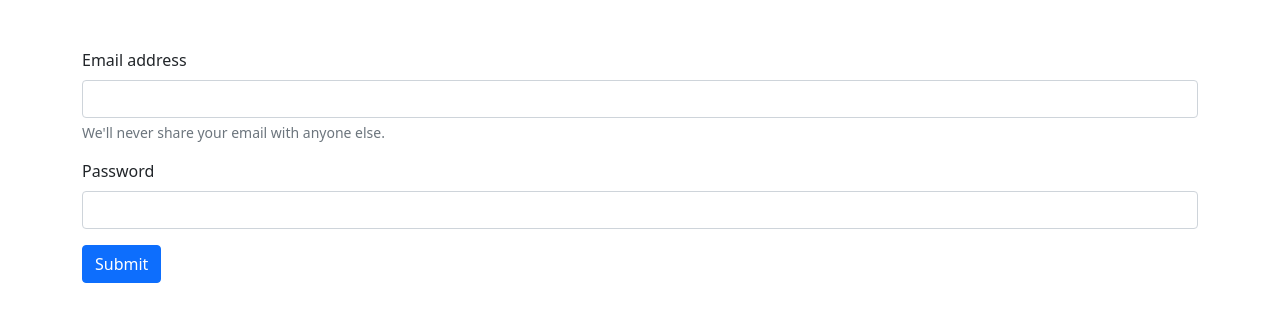
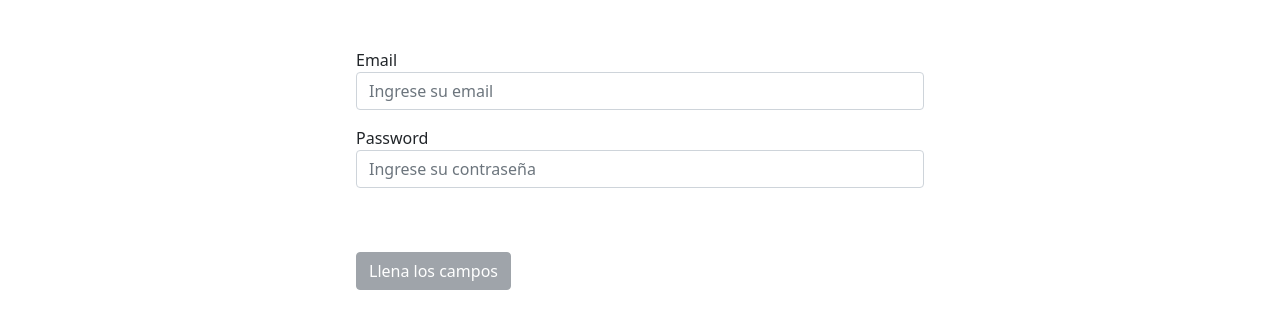
Before and after one commit to balin-sv/manual-counter, a Vue app: page /login in a window 1280 px wide. Shown: the top 328 px of the page. Built offline with nearby package versions, Linux system fonts and the light colour scheme.

Commit message:
add login form

```diff
--- a/src/components/ConnectionState.vue
+++ /dev/null
@@ -1,17 +0,0 @@
-<template>
-  <p>State: {{ connected }}</p>
-</template>
-
-<script>
-import { state } from "@/socket";
-
-export default {
-  name: "ConnectionState",
-
-  computed: {
-    connected() {
-      return state.connected;
-    },
-  },
-};
-</script>
--- /dev/null
+++ b/src/components/Form.vue
@@ -0,0 +1,107 @@
+<template>
+  <form @submit.prevent="test">
+    <div class="form-group row w-50 m-auto">
+      <div v-for="(field, i) in formData" class="mb-3">
+        <label :key="i">{{ field.label }}</label>
+        <component
+          :key="i"
+          :id="i"
+          :is="field.tag"
+          :type="field.type"
+          :value="field.value"
+          @input="field.value = $event.target.value"
+          :placeholder="field.placeholder"
+          :name="field.name"
+          :class="[
+            'form-control m-auto',
+            field.errorMsg
+              ? 'is-invalid'
+              : field.value && !field.errorMsg
+              ? 'is-valid'
+              : '',
+          ]"
+        />
+        <small class="text-danger">{{ field.errorMsg }}</small>
+      </div>
+      <div class="mb-1 mt-5">
+        <button
+          type="submit"
+          :class="[
+            'btn',
+            isFormChecked ? 'btn-primary' : 'btn-secondary disabled',
+          ]"
+        >
+          {{ !isFormChecked ? "Llena los campos" : "Log in" }}
+        </button>
+      </div>
+    </div>
+  </form>
+</template>
+<script setup>
+import { useAuthStore } from "@/stores/auth-store.js";
+import { useRouter } from "vue-router";
+import { ref, onMounted, computed, watch } from "vue";
+import axios from "axios";
+
+const props = defineProps({
+  formModel: {
+    type: Object,
+    required: true,
+  },
+});
+const emit = defineEmits(["submit"]);
+
+const formData = computed(() => props.formModel);
+
+watch(
+  () => formData.value,
+  (newVal, prevVal) => {
+    for (const key in newVal) {
+      if (newVal[key].value == null) {
+        continue;
+      } else if (newVal[key].value && newVal.rules !== null) {
+        !newVal[key].rules.pattern.value.test(newVal[key].value)
+          ? (formData.value[key].errorMsg =
+              formData.value[key].rules.pattern.message)
+          : (formData.value[key].errorMsg = null);
+      } else {
+        formData.value[key].errorMsg = null;
+      }
+    }
+  },
+  { deep: true }
+);
+
+const isFormChecked = computed(() => {
+  let res;
+  if (formData.value == null) {
+    res = false;
+  } else {
+    let count = 0;
+    for (const key in formData.value) {
+      if (!formData.value[key].errorMsg && formData.value[key].value) {
+        count++;
+      }
+    }
+    count == Object.keys(formData.value).length ? (res = true) : (res = false);
+  }
+  return res;
+});
+
+const test = async () => {
+  const payload = {};
+  for (const key in formData.value) {
+    formData.value[key].isPayload
+      ? (payload[key] = formData.value[key].value)
+      : null;
+  }
+
+  console.log(`${payload.email}:${payload.password}:IKLAB005`);
+
+  //   const codeString = btoa(
+  //     `${payload.email.value}:${payload.password.value}:IKLAB005`
+  //   );
+
+  emit("submit", payload.email, payload.password);
+};
+</script>
--- a/src/pages/Home.vue
+++ b/src/pages/Home.vue
@@ -3,44 +3,44 @@
     <h1>Home</h1>
     <button @click="test">+</button>
   </div>
-  <ConnectionState />
 </template>
 <script setup>
-import ConnectionState from "@/components/ConnectionState.vue";
+import { socket } from "@/socket";
 import axios from "axios";
+import { onMounted } from "vue";
 import { useAuthStore } from "@/stores/auth-store";
 const authStore = useAuthStore();
 
 const test = () => {
-  console.log("+1");
-  console.log(authStore.getUserToken());
-
-  https: axios
-    .post(
-      `https://ikcount.com/iklab/ikcount/api/livecommand?atoken=${authStore.getUserToken()}`,
-      {
-        type: "manual-add",
-        quantity: 1,
-        client: "DEMO001",
-        location: "DEMO001A1L1",
-        macaddress: "DEMO001A1L1Z1MC2",
-        username: "Y2xpY2tlcjIuZGVtbw==",
-        email: "Y2xpY2tlcjIuZGVtby5pa2NvdW50QGlrbGFiLmNs",
-      },
-      {
-        headers: {
-          "Content-Type": "application/json",
-        },
-      }
-    )
-    .then((result) => {
-      if (result) {
-        console.log(result.data);
-      } else {
-      }
-    })
-    .catch((error) => {
-      console.log(error);
-    });
+  // console.log(authStore.getUserToken());
+  // axios
+  //   .post(
+  //     `https://ikcount.com/iklab/ikcount/api/livecommand?atoken=${authStore.getUserToken()}`,
+  //     {
+  //       type: "manual-add",
+  //       quantity: 1,
+  //       client: "DEMO001",
+  //       location: "DEMO001A1L1",
+  //       macaddress: "DEMO001A1L1Z1MC2",
+  //       username: "Y2xpY2tlcjIuZGVtbw==",
+  //       email: "Y2xpY2tlcjIuZGVtby5pa2NvdW50QGlrbGFiLmNs",
+  //     },
+  //     {
+  //       headers: {
+  //         "Content-Type": "application/json",
+  //       },
+  //     }
+  //   )
+  //   .then((result) => {
+  //     if (result) {
+  //       console.log(result.data);
+  //     } else {
+  //     }
+  //   })
+  //   .catch((error) => {
+  //     console.log(error);
+  //   });
+  // console.log("+1");
+  socket.connect();
 };
 </script>
--- a/src/pages/Login.vue
+++ b/src/pages/Login.vue
@@ -1,43 +1,52 @@
 <template>
-  <form class="container" @submit.prevent="login">
-    <div class="mb-3">
-      <label for="exampleInputEmail1" class="form-label">Email address</label>
-      <input
-        v-model="email"
-        type="email"
-        class="form-control"
-        id="exampleInputEmail1"
-        aria-describedby="emailHelp"
-      />
-      <div id="emailHelp" class="form-text">
-        We'll never share your email with anyone else.
-      </div>
-    </div>
-    <div class="mb-3">
-      <label for="exampleInputPassword1" class="form-label">Password</label>
-      <input
-        v-model="password"
-        type="password"
-        class="form-control"
-        id="exampleInputPassword1"
-      />
-    </div>
-    <button type="submit" class="btn btn-primary">Submit</button>
-  </form>
+  <Form :formModel="formModel" @submit="submit" />
 </template>
 <script setup>
+import Form from "@/components/Form.vue";
 import { ref, onMounted } from "vue";
 import { useAuthStore } from "@/stores/auth-store.js";
 import { useRouter } from "vue-router";
 
 const authStore = useAuthStore();
 const router = useRouter();
-const password = ref("");
-const email = ref("");
+;
 
-const login = async () => {
-  console.log(email.value, password.value);
-  const res = await authStore.logIn(email.value, password.value);
+const formModel = ref({
+  email: {
+    tag: "input",
+    type: "text",
+    placeholder: "Ingrese su email",
+    label: "Email",
+    value: null,
+    rules: {
+      pattern: {
+        value: /^(?!\s*$).+/,
+        message: "Ingrese un nombre válido",
+      },
+    },
+    errorMsg: null,
+    isPayload: true,
+  },
+  password: {
+    tag: "input",
+    type: "password",
+    placeholder: "Ingrese su contraseña",
+    label: "Password",
+    value: null,
+    rules: {
+      pattern: {
+        value: /^(?!\s*$).+/,
+        message: "Ingrese una contraseña válida",
+      },
+    },
+    errorMsg: null,
+    isPayload: true,
+  },
+});
+
+const submit = async (email, password) => {
+  const codeString = btoa(`${email}:${password}:IKLAB005`);
+  const res = await authStore.logIn(codeString);
   res ? router.push("/") : console.log("fail");
 };
 </script>
--- a/src/socket.js
+++ b/src/socket.js
@@ -9,15 +9,12 @@ export const state = reactive({
   barEvents: [],
 });
 
-// "undefined" means the URL will be computed from the `window.location` object
-const URL =
-  process.env.NODE_ENV === "production"
-    ? undefined
-    : `https://ikcount.com/live?atoken=${authStore.getUserToken()}`;
+const URL = `https://ikcount.com/live?atoken=${authStore.getUserToken()}`;
 
 export const socket = io(URL);
 
 socket.on("connect", () => {
+  console.log("Connected to socket.io server");
   state.connected = true;
 });
 
@@ -25,7 +22,7 @@ socket.on("disconnect", () => {
   state.connected = false;
 });
 
-socket.on("foo", (...args) => {
+socket.on("summary", (...args) => {
   state.fooEvents.push(args);
 });
 
--- a/src/stores/auth-store.js
+++ b/src/stores/auth-store.js
@@ -10,20 +10,16 @@ export const useAuthStore = defineStore("auth", {
     getUserToken() {
       return this.accessToken;
     },
-    getUser() {
-      return this.user;
-    },
-    logIn(payload) {
+    logIn(codeString) {
       return new Promise((resolve, reject) => {
         axios
           .post("https://ikcount.com/iklab/api/login", {
-            auth: "Y2xpY2tlcjIuZGVtbzpURVNULjIwMjIjOklLTEFCMDA1",
+            auth: codeString,
             privilegesDetail: true,
           })
           .then((result) => {
             if (result) {
               this.accessToken = result.data.access_token;
-              console.log(this.accessToken);
               resolve(true);
             } else {
               resolve(false);
@@ -35,13 +31,6 @@ export const useAuthStore = defineStore("auth", {
           });
       });
     },
-    logOut() {
-      return new Promise((resolve, reject) => {
-        this.user = {};
-        this.userToken = "";
-        resolve(true);
-      });
-    },
   },
   persist: true,
 });
```
